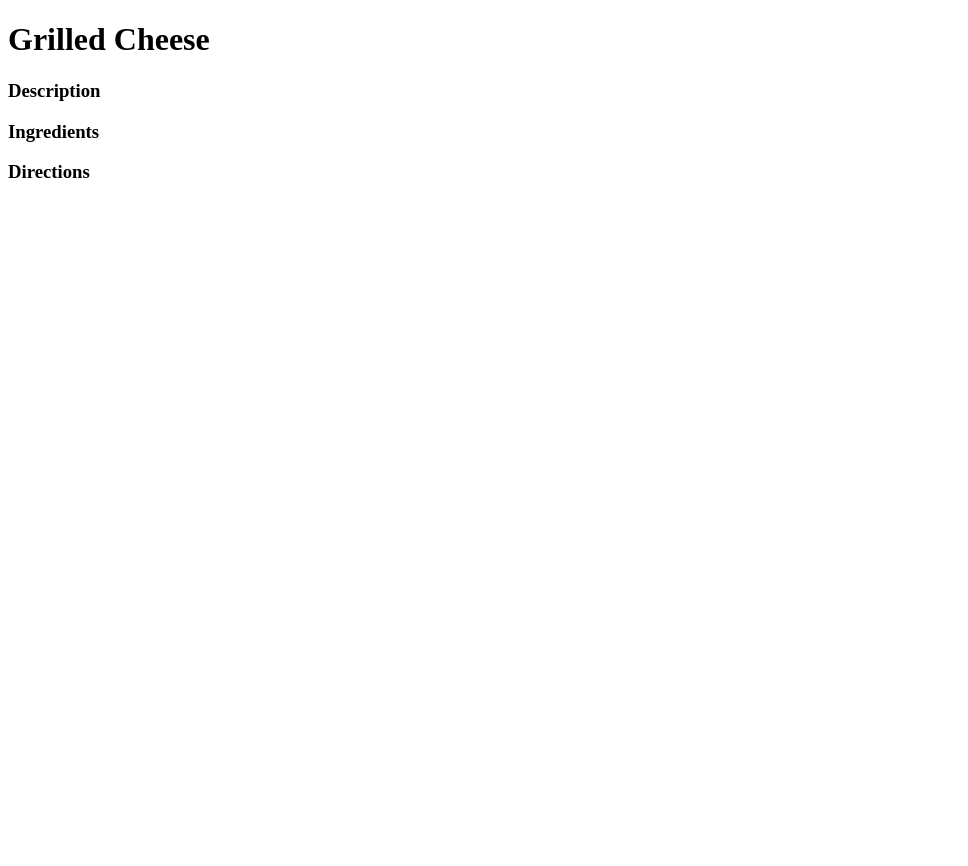
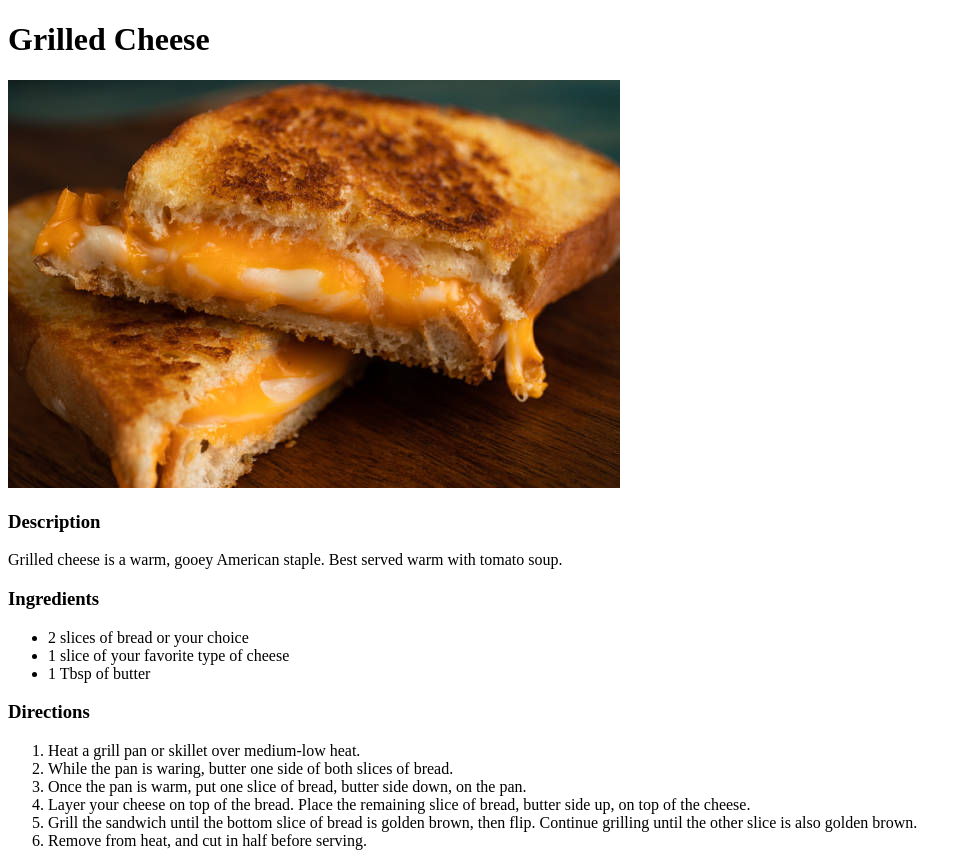
Before and after one commit to lollyroots127/odin-recipes, a plain HTML site: page recipes/grilled_cheese.html in a window 1280 px wide. Shown: the whole page, without its empty margins (0-968 px from the left). Before the commit the page ends 800 px from the top, so only its background shows below. Drawn offline with Linux system fonts and the light colour scheme.

Commit message:
Populate grilled cheese page
Added grilled cheese picture in images directory, and added text
description, ingredients, and directions.

```diff
--- a/recipes/grilled_cheese.html
+++ b/recipes/grilled_cheese.html
@@ -7,19 +7,26 @@
 
     <body>
         <h1>Grilled Cheese</h1>
-        <!-- Image -->
+        <img src="../images/grilled-cheese.jpg" alt="Picture of a grilled cheese sandwich">
 
         <h3>Description</h3>
-        <!-- Recipe Description -->
+        <p>Grilled cheese is a warm, gooey American staple. Best served warm with tomato soup.</p>
 
         <h3>Ingredients</h3>
         <ul>
-        <!-- Ingredient List -->
+            <li>2 slices of bread or your choice</li>
+            <li>1 slice of your favorite type of cheese</li>
+            <li>1 Tbsp of butter</li>
         </ul>
 
         <h3>Directions</h3>
         <ol>
-        <!-- Cooking Directions -->
+            <li>Heat a grill pan or skillet over medium-low heat.</li>
+            <li>While the pan is waring, butter one side of both slices of bread.</li>
+            <li>Once the pan is warm, put one slice of bread, butter side down, on the pan.</li>
+            <li>Layer your cheese on top of the bread. Place the remaining slice of bread, butter side up, on top of the cheese.</li>
+            <li>Grill the sandwich until the bottom slice of bread is golden brown, then flip. Continue grilling until the other slice is also golden brown.</li>
+            <li>Remove from heat, and cut in half before serving.</li>
         </ol>
     </body>
 </html>
```
Also changed, not shown: images/grilled-cheese.jpg (added).
